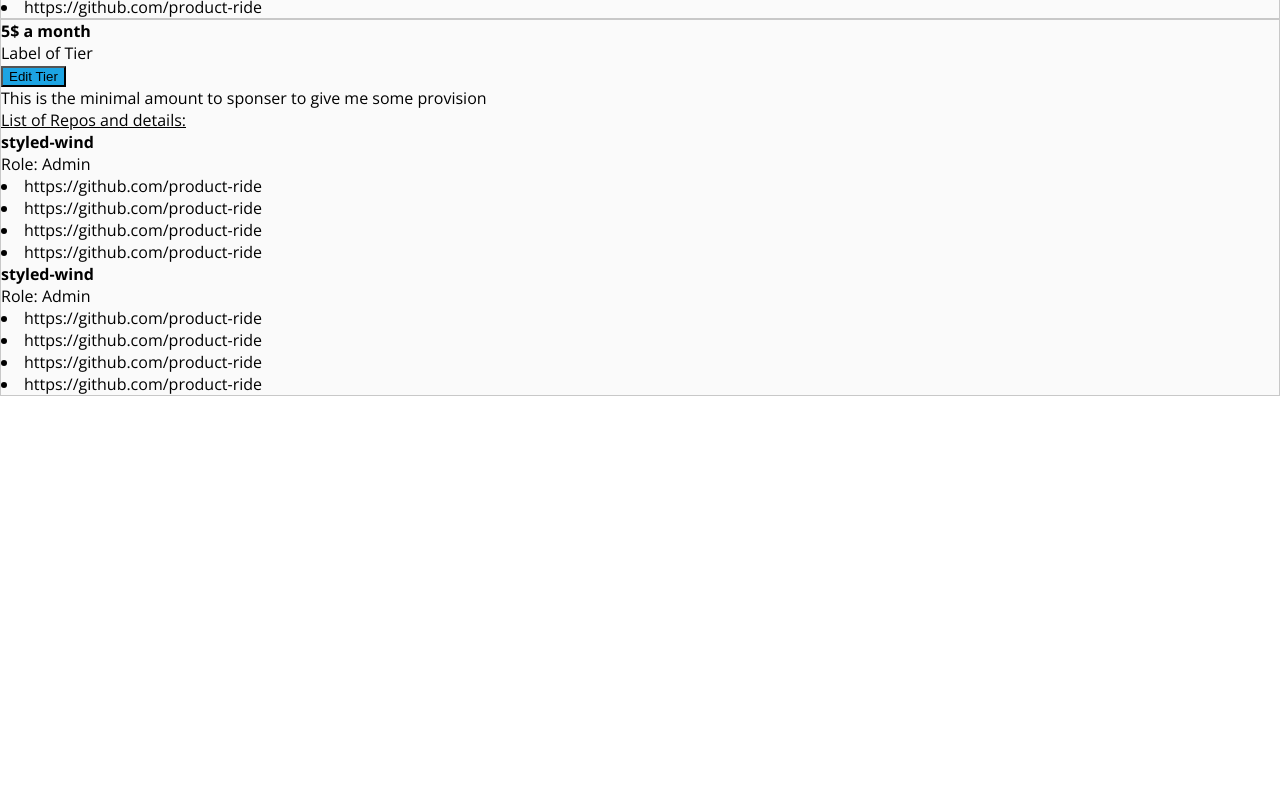
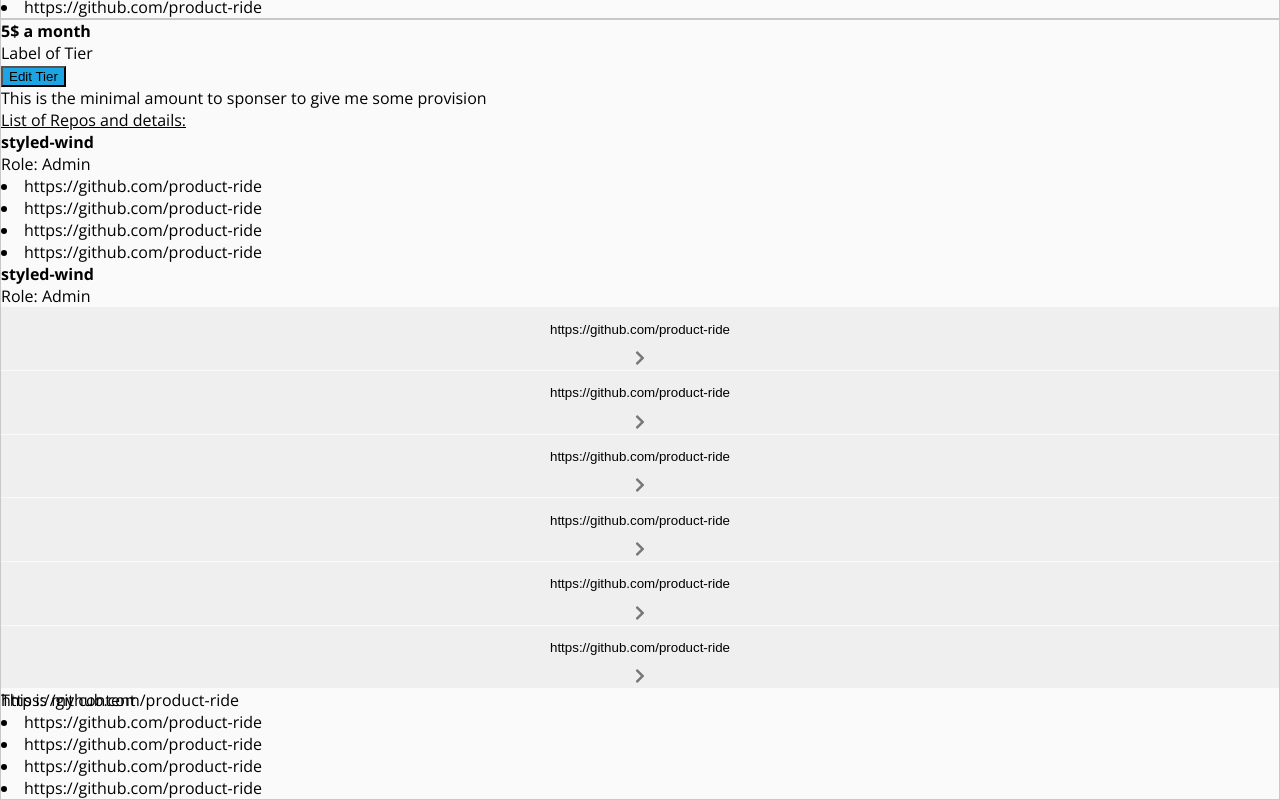
Before and after one commit to product-ride/osspuppy-frontend, a Next.js app: page /profile in a window 1280 px wide. Shown: the part 1179-1979 px from the top of the page. Before the commit the page ends 1575 px from the top, so only its background shows below. Built offline with nearby package versions, Linux system fonts and the light colour scheme.

Commit message:
added list

```diff
--- /dev/null
+++ b/components/CollapsibleList/icon.js
@@ -0,0 +1,28 @@
+import styled from 'styled-components';
+
+const SvgContainer = styled.svg`
+  margin-left: auto;
+  transition: transform 0.6s ease;
+  transform: ${(props) =>
+    props.rotateIcon === 'arrow_icon_rotate'
+      ? 'rotate(90deg)'
+      : 'rotate(0deg)'};
+`;
+const Arrow = (props) => {
+  return (
+    <SvgContainer
+      rotateIcon={props.rotateIcon}
+      height={props.height}
+      width={props.width}
+      xmlns="http://www.w3.org/2000/svg"
+      viewBox="0 0 320 512"
+    >
+      <path
+        fill={props.fill}
+        d="M285.476 272.971L91.132 467.314c-9.373 9.373-24.569 9.373-33.941 0l-22.667-22.667c-9.357-9.357-9.375-24.522-.04-33.901L188.505 256 34.484 101.255c-9.335-9.379-9.317-24.544.04-33.901l22.667-22.667c9.373-9.373 24.569-9.373 33.941 0L285.475 239.03c9.373 9.372 9.373 24.568.001 33.941z"
+      />
+    </SvgContainer>
+  );
+};
+
+export default Arrow;
--- /dev/null
+++ b/components/CollapsibleList/index.js
@@ -0,0 +1,68 @@
+import styled from 'styled-components';
+import { useState, useRef } from 'react';
+import './icon';
+import Arrow from './icon';
+const ListSection = styled.div`
+.flex;
+.flex-col;
+`;
+const ListButton = styled.button`
+.bg-gray-300;
+.flex;
+.items-center;
+border: none;
+outline: none;
+width:100%;
+.mt-2;
+.px-5;
+&:hover {
+  background-color: #cbd5e0;
+  cursor:pointer;
+}
+`;
+const ButtonTitle = styled.p`
+.text-gray-700;
+.text-lg;
+@media(max-width:500px){
+  font-size:14px;
+}
+`;
+
+const ListContent = styled.div`
+.overflow-auto;
+.bg-white;
+transition: max-height 0.3s ease;
+`;
+
+const ListText = styled.div`
+.p-5
+`;
+
+const CollapsibleList = (props) => {
+  const [setActive, setActiveState] = useState('');
+  const [setHeight, setHeightState] = useState('0px');
+  const [setRotate, setRotateState] = useState('arrow_icon');
+  const content = useRef(null);
+  const toggleList = () => {
+    setActiveState(setActive === '' ? 'active' : '');
+    setHeightState(
+      setActive === 'active' ? '0px' : `${content.current.scrollHeight}px`
+    );
+    setRotateState(
+      setActive === 'active' ? 'arrow_icon' : 'arrow_icon_rotate'
+    );
+  };
+  return (
+    <ListSection>
+      <ListButton onClick={toggleList}>
+        <ButtonTitle>{props.title}</ButtonTitle>
+        <Arrow rotateIcon={`${setRotate}`} width={10} fill={'#777'} />
+      </ListButton>
+      <ListContent ref={content} style={{ maxHeight: `${setHeight}` }}>
+        <ListText>{props.content}</ListText>
+      </ListContent>
+    </ListSection>
+  );
+};
+
+export default CollapsibleList;
--- a/components/TierDetails/index.js
+++ b/components/TierDetails/index.js
@@ -1,6 +1,7 @@
 import {useState} from 'react';
 import styled from "styled-components";
 import AddTierModal from '../AddTierModal/index';
+import CollapsibleList from '../CollapsibleList';
 import { BasicButton } from "../Layout/Layout.styles";
 
 const TierContainer = styled.div`
@@ -69,6 +70,12 @@
   .justify-between;
   .items-center;
 `;
+const ListItem = styled.div`
+.h-10;
+.bg-gray-400;
+.p-2;
+.my-3;
+`
 
 const TierDetails = () => {
   const [openAddTierModal, setAddTierModal] = useState(false);
@@ -125,6 +132,13 @@
             <RepoName>styled-wind</RepoName>
             <TierRole>Role: Admin</TierRole>
           </TierRow>
+          <CollapsibleList title="https://github.com/product-ride" content="This is my content. Loren Ipsum"/>
+          <CollapsibleList title="https://github.com/product-ride" content="This is my content"/>
+          <CollapsibleList title="https://github.com/product-ride" content="This is my content"/>
+          <CollapsibleList title="https://github.com/product-ride" content="This is my content"/>
+          <CollapsibleList title="https://github.com/product-ride" content="This is my content"/>
+          <CollapsibleList title="https://github.com/product-ride" content="This is my content"/>
+          <ListItem><a href="https://github.com/product-ride" target="_blank">https://github.com/product-ride</a></ListItem>
           <TierRepoLinks><a href="https://github.com/product-ride" target="_blank">https://github.com/product-ride</a></TierRepoLinks>
           <TierRepoLinks><a href="https://github.com/product-ride" target="_blank">https://github.com/product-ride</a></TierRepoLinks>
           <TierRepoLinks><a href="https://github.com/product-ride" target="_blank">https://github.com/product-ride</a></TierRepoLinks>
```
